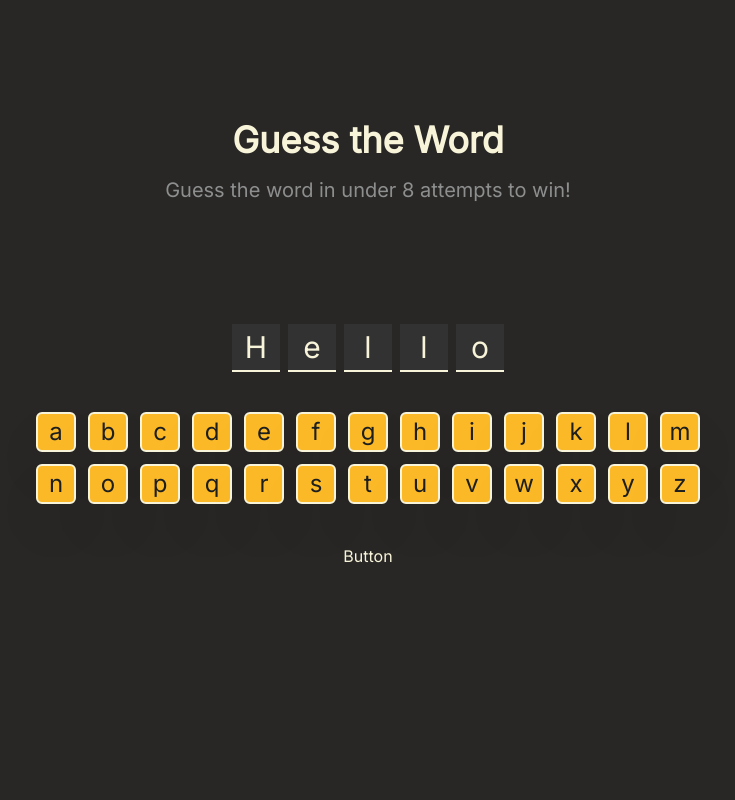
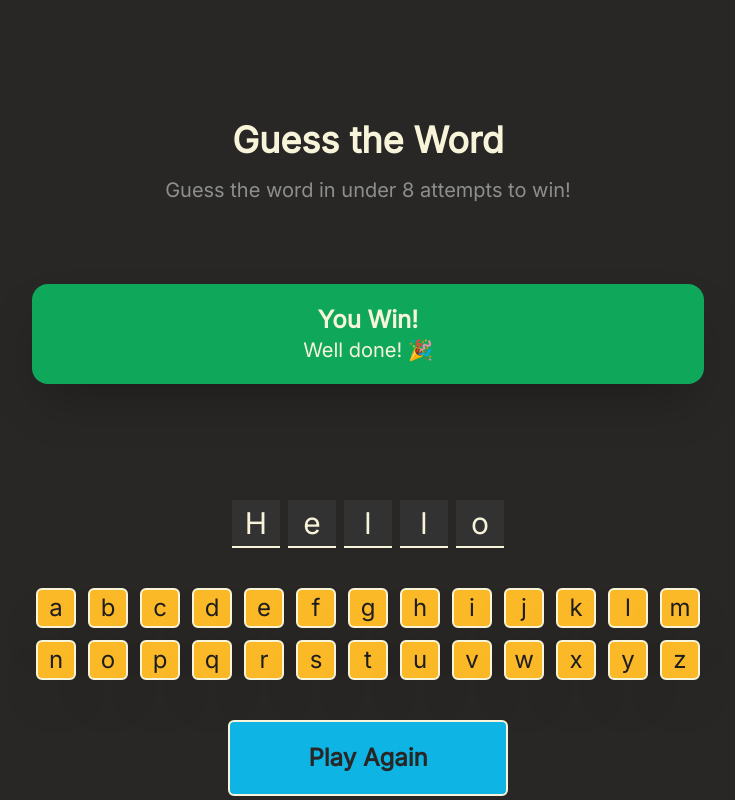
Before and after one commit to Syntrice/assembly-endgame, a React (Vite) app: page / in a window 1280 px wide. Shown: the whole page, without its empty margins (272-1007 px from the left). Built offline with nearby package versions, Linux system fonts and the light colour scheme; some icons are missing.

Commit message:
feat: Add play again button

```diff
--- a/src/components/Main.tsx
+++ b/src/components/Main.tsx
@@ -16,7 +16,7 @@ export default function Main() {
             <WordDisplay word={gameLogic.word} />
             <Keyboard />
             <div className="flex justify-center">
-                <Button />
+                <Button>Play Again</Button>
             </div>
         </main>
     );
--- a/src/components/common/Button.tsx
+++ b/src/components/common/Button.tsx
@@ -1,5 +1,14 @@
-export default function Button() {
+import { ReactNode } from "react";
+
+interface ButtonProps {
+    onClick?: () => void,
+    children?: ReactNode
+}
+
+export default function Button({ onClick, children }: ButtonProps) {
     return (
-        <button><p>Button</p></button>
+        <button className="bg-theme-blue text-2xl font-bold border-2 border-theme-foreground rounded-md p-5 text-theme-background w-full max-w-70" onClick={onClick}>
+            { children }
+        </button>
     );
 }
--- a/src/components/header/Header.tsx
+++ b/src/components/header/Header.tsx
@@ -1,6 +1,6 @@
 export default function Header() {
     return (
-        <header className="text-center py-20">
+        <header className="text-center py-20 max-md:py-5">
             <h1 className="text-4xl font-bold mb-4">Guess the Word</h1>
             <p className="text-theme-faded text-xl">Guess the word in under 8 attempts to win!</p>
         </header>
--- a/src/index.css
+++ b/src/index.css
@@ -2,7 +2,7 @@
 @theme {
     --default-font-family: Inter, sans-serif;
     --color-theme-background: #282726;
-    --color-theme-dark: #1D1E1E;
+    --color-theme-dark: #1D1D1D;
     --color-theme-mid: #323232;
     --color-theme-foreground: #F8F4D9;
     --color-theme-faded: #8D8E8E;
--- a/src/logic/game-logic.ts
+++ b/src/logic/game-logic.ts
@@ -8,5 +8,5 @@ export interface GameLogic {
 }
 
 export default function useGameLogic(): GameLogic {
-    return {lives: 0, word: "Hello", gussedLetters: [], gameState: GameState.Playing };
+    return {lives: 7, word: "Hello", gussedLetters: [], gameState: GameState.Win };
 }
```
